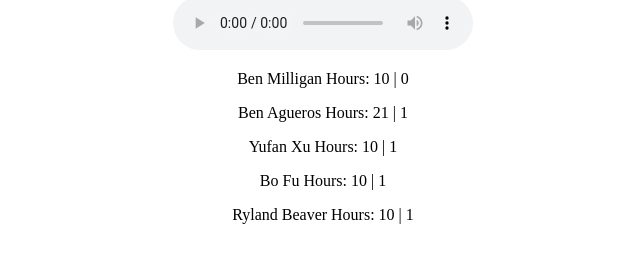
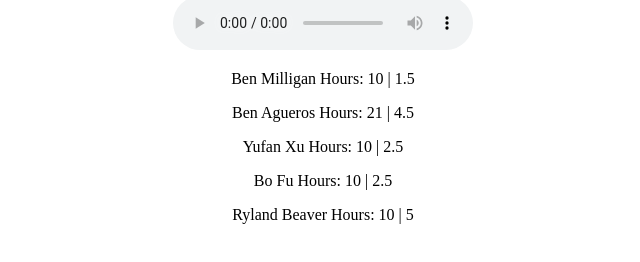
Before and after one commit to FitLifeApp/FitLifeApp.github.io, a plain HTML site: page index.html in a window 1280 px wide. Shown: the part 384-646 px from the top of the page, without its empty margins (317-957 px from the left). Drawn offline with Linux system fonts and the light colour scheme.

Commit message:
Update index.html

```diff
--- a/index.html
+++ b/index.html
@@ -17,18 +17,18 @@
 </audio>
 
 <p>Ben Milligan
-		Hours: 10 | 0</p>
+		Hours: 10 | 1.5</p>
 
 <p>Ben Agueros
-		Hours: 21 | 1</p>
+		Hours: 21 | 4.5</p>
 
 <p>Yufan Xu
-		Hours: 10 | 1</p>
+		Hours: 10 | 2.5</p>
 
 <p>Bo Fu
-     	        Hours: 10 | 1</p>
+     	        Hours: 10 | 2.5</p>
 <p>Ryland Beaver
-		Hours: 10 | 1</p>
+		Hours: 10 | 5</p>
 </center>
 </body>
 </html>
```
